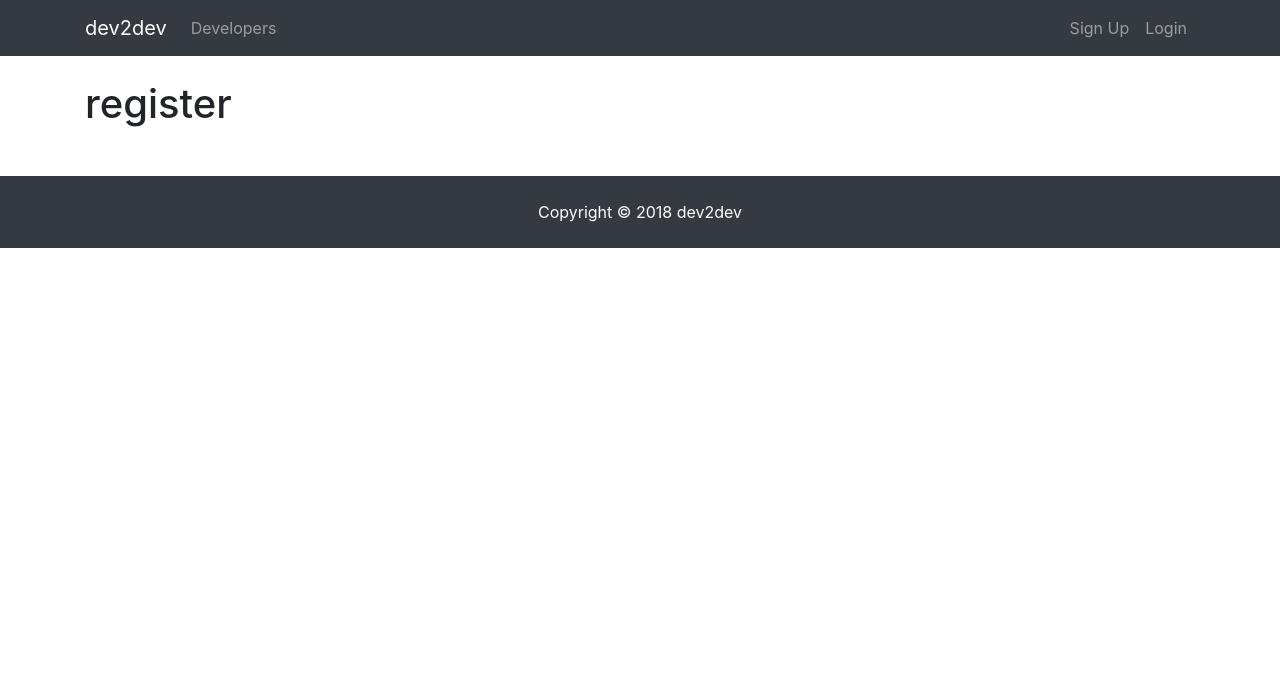
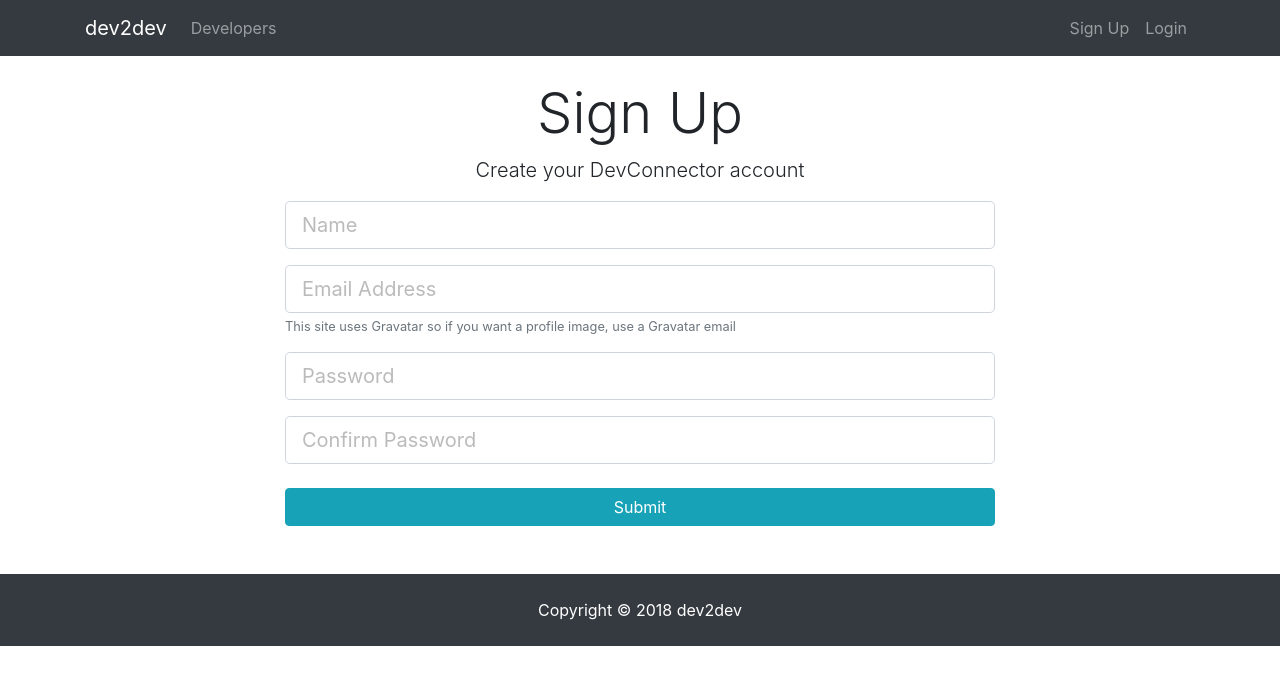
Before and after one commit to rycthy/dev2dev, a React (Create React App) app in the folder client/: page /register in a window 1280 px wide. Shown: the top 684 px of the page. Built offline with nearby package versions, Linux system fonts and the light colour scheme.

Commit message:
converted Register into a class-based component and brought in form theme

```diff
--- a/client/src/components/auth/Register.js
+++ b/client/src/components/auth/Register.js
@@ -1,11 +1,37 @@
-import React from 'react'
+import React, { Component } from 'react'
 
-const Register = () => {
-  return (
-    <div>
-      <h1>register</h1>
-    </div>
-  )
+class Register extends Component {
+  render() {
+    return (
+      <div className="register">
+        <div className="container">
+          <div className="row">
+            <div className="col-md-8 m-auto">
+              <h1 className="display-4 text-center">Sign Up</h1>
+              <p className="lead text-center">Create your DevConnector account</p>
+              <form action="create-profile.html">
+                <div className="form-group">
+                  <input type="text" className="form-control form-control-lg" placeholder="Name" name="name" required />
+                </div>
+                <div className="form-group">
+                  <input type="email" className="form-control form-control-lg" placeholder="Email Address" name="email" />
+                  <small className="form-text text-muted">This site uses Gravatar so if you want a profile image, use a Gravatar email</small>
+                </div>
+                <div className="form-group">
+                  <input type="password" className="form-control form-control-lg" placeholder="Password" name="password" />
+                </div>
+                <div className="form-group">
+                  <input type="password" className="form-control form-control-lg" placeholder="Confirm Password" name="password2" />
+                </div>
+                <input type="submit" className="btn btn-info btn-block mt-4" />
+              </form>
+            </div>
+          </div>
+        </div>
+      </div>
+    )
+  }
+
 }
 
 export default Register;
```
